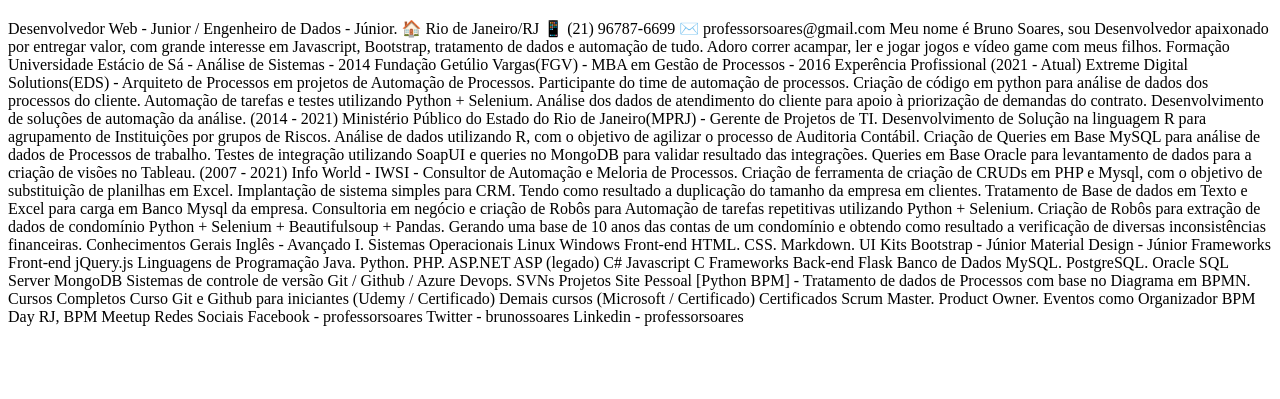
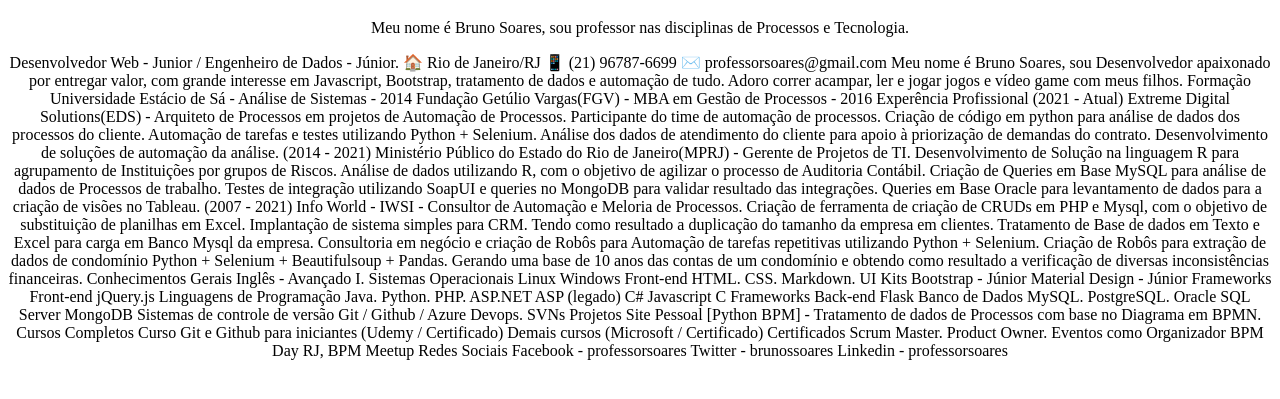
Before and after one commit to professorsoares/professorsoares.github.io, a plain HTML site: page cv.html in a window 1280 px wide. Shown: the part 61-460 px from the top of the page. Drawn offline with Linux system fonts and the light colour scheme.

Commit message:
Update cv.html

```diff
--- a/cv.html
+++ b/cv.html
@@ -4,6 +4,9 @@
 <body>
 
 	<h1 style="text-align:center;">Bruno Soares</h1>
+<p style="text-align:center;">Meu nome é Bruno Soares, sou professor nas disciplinas de Processos e Tecnologia.</p>
+
+<p style="text-align:center;">
 Desenvolvedor Web - Junior / Engenheiro de Dados - Júnior.
 
 🏠 Rio de Janeiro/RJ
@@ -91,6 +94,7 @@
 Facebook - professorsoares
 Twitter - brunossoares
 Linkedin - professorsoares
+</p>
 
 <body>
 </html>
```
